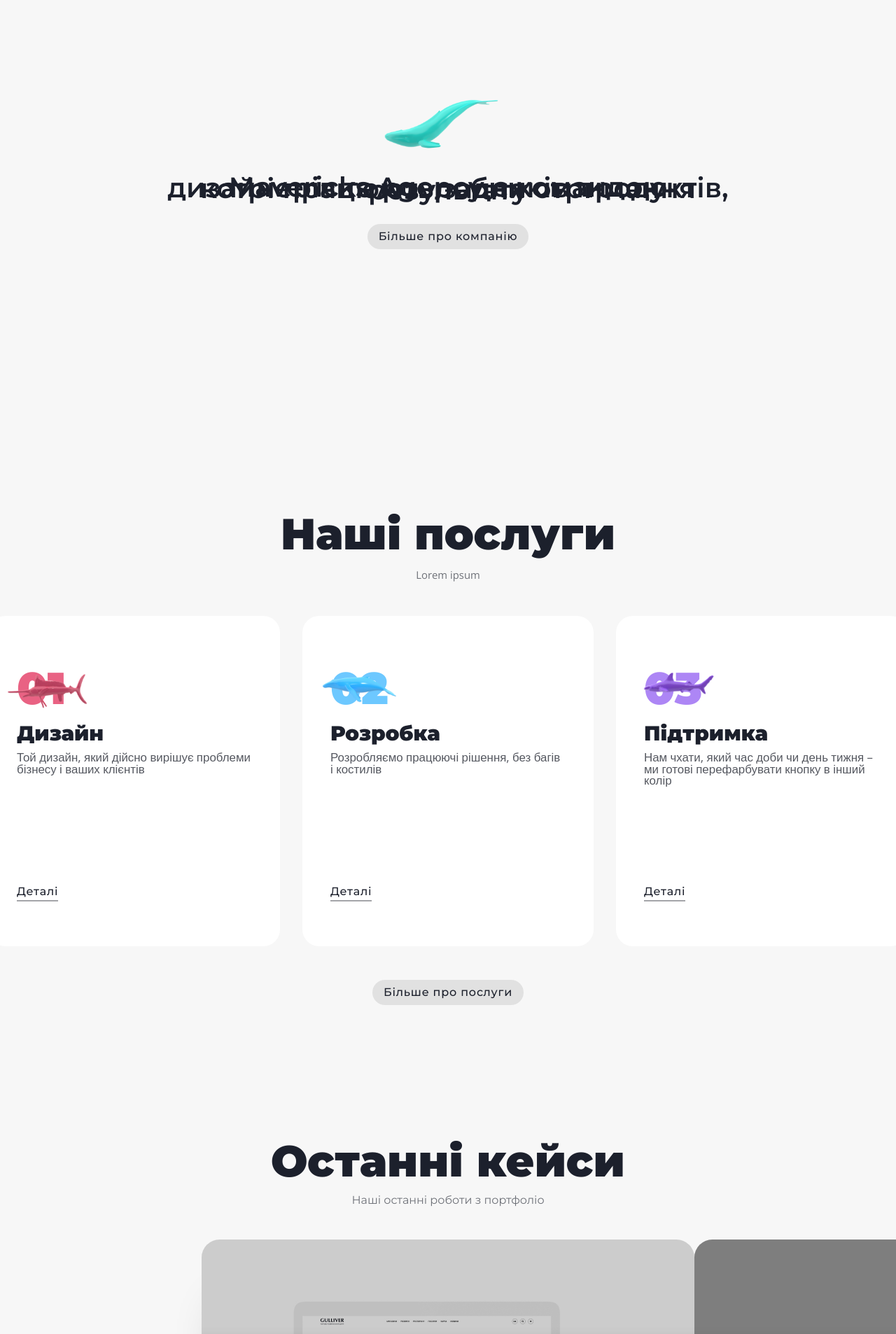
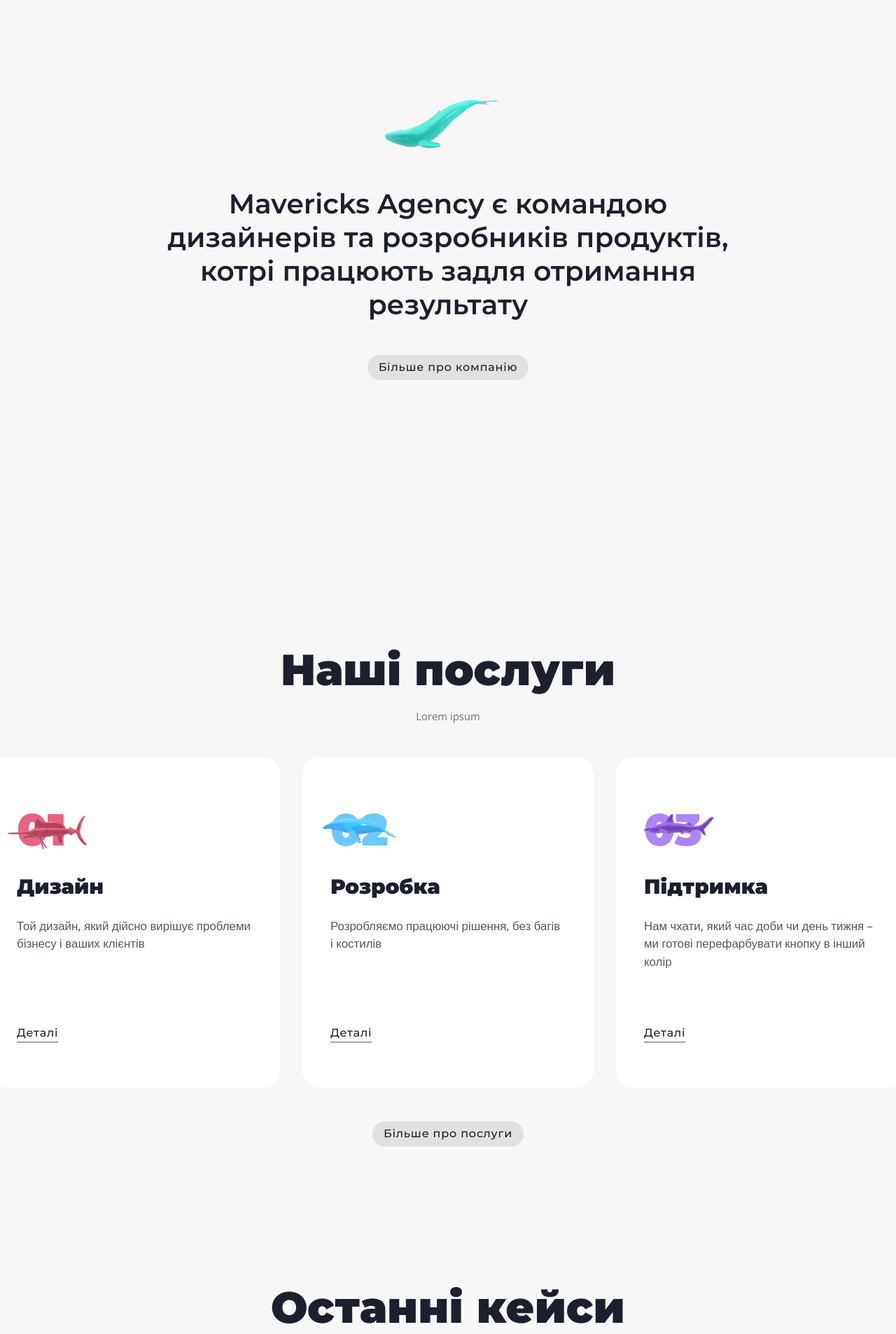
Before and after one commit to cubachatou/cctTemplate, a PHP site: page / in a window 1280 px wide. Shown: the part 862-2768 px from the top of the page at 70% size. Run offline with PHP 8.4, Linux system fonts and the light colour scheme; style sheets or scripts are compiled from the project's sources; grey boxes are pictures that could not be loaded.

Commit message:
line-height undo

```diff
--- a/src/scss/base/_typography.scss
+++ b/src/scss/base/_typography.scss
@@ -11,14 +11,24 @@
 .h2 {
 	font-weight: 900;
 	@include adaptiveValue("font-size", 80, 48, $containerWidth, 767.98, 1);
-	@include adaptiveValue("line-height", math.div(59, 48), 100%, $containerWidth, 767.98, 1);
+	@media (min-width: $mobile) {
+		line-height: 1;
+	}
+	@media (min-width: $tablet) {
+		line-height: math.div(59, 48);
+	}
 }
 
 h3,
 .h3 {
 	font-weight: 900;
 	@include adaptiveValue("font-size", 36, 24, $containerWidth, 767.98, 1);
-	@include adaptiveValue("line-height", math.div(44, 36), math.div(29, 24), $containerWidth, 767.98, 1);
+	@media (min-width: $mobile) {
+		line-height: math.div(29, 24);
+	}
+	@media (min-width: $tablet) {
+		line-height: math.div(44, 36);
+	}
 }
 
 h4,
@@ -32,20 +42,35 @@
 .h5 {
 	font-weight: 800;
 	@include adaptiveValue("font-size", 24, 18, $containerWidth, 767.98, 1);
-	@include adaptiveValue("line-height", math.div(29, 24), math.div(22, 18), $containerWidth, 767.98, 1);
+	@media (min-width: $mobile) {
+		line-height: math.div(22, 18);
+	}
+	@media (min-width: $tablet) {
+		line-height: math.div(29, 24);
+	}
 }
 
 h6,
 .h6 {
 	font-weight: 700;
 	@include adaptiveValue("font-size", 18, 16, $containerWidth, 767.98, 1);
-	@include adaptiveValue("line-height", math.div(18, 22), math.div(20, 16), $containerWidth, 767.98, 1);
+	@media (min-width: $mobile) {
+		line-height: math.div(20, 16);
+	}
+	@media (min-width: $tablet) {
+		line-height: math.div(18, 22);
+	}
 }
 
 .p1 {
 	font-weight: 600;
 	@include adaptiveValue("font-size", 48, 32, $containerWidth, 767.98, 1);
-	@include adaptiveValue("line-height", math.div(59, 48), math.div(39, 32), $containerWidth, 767.98, 1);
+	@media (min-width: $mobile) {
+		line-height: math.div(39, 32);
+	}
+	@media (min-width: $tablet) {
+		line-height: math.div(59, 48);
+	}
 }
 .p2 {
 	line-height: 1.5;
@@ -55,12 +80,22 @@
 .p3 {
 	font-weight: 400;
 	@include adaptiveValue("font-size", 24, 20, $containerWidth, 767.98, 1);
-	@include adaptiveValue("line-height", math.div(33, 24), math.div(27, 20), $containerWidth, 767.98, 1);
+	@media (min-width: $mobile) {
+		line-height: math.div(27, 20);
+	}
+	@media (min-width: $tablet) {
+		line-height: math.div(33, 24);
+	}
 }
 .p4 {
 	font-weight: 400;
 	@include adaptiveValue("font-size", 18, 16, $containerWidth, 767.98, 1);
-	@include adaptiveValue("line-height", 150%, math.div(22, 16), $containerWidth, 767.98, 1);
+	@media (min-width: $mobile) {
+		line-height: math.div(22, 16);
+	}
+	@media (min-width: $tablet) {
+		line-height: 1.5;
+	}
 }
 .p5 {
 	line-height: 1.5;
```
